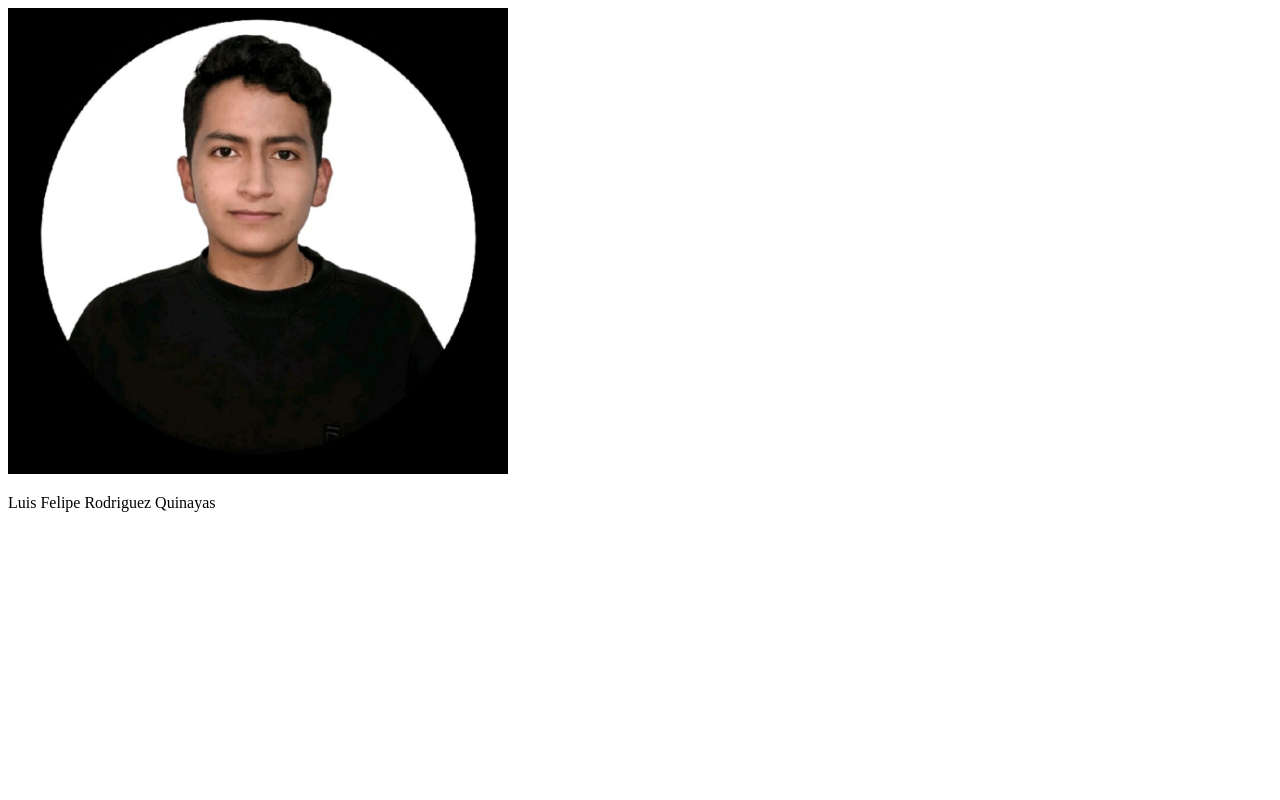
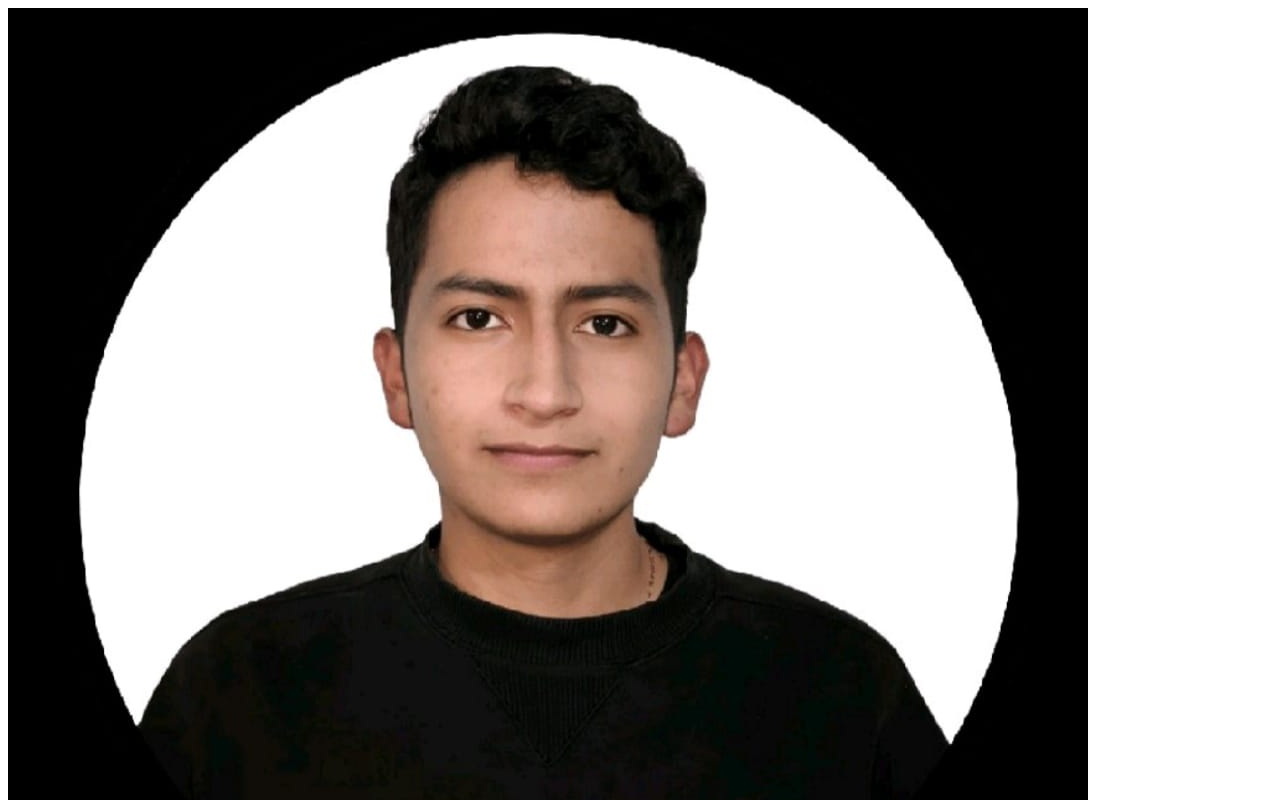
Before and after one commit to Rodluisfelipe/Bit00me, a plain HTML site: page docs/index.html in a window 1280 px wide. Shown: the top 800 px of the page. Drawn offline with Linux system fonts and the light colour scheme.

Commit message:
commit final

```diff
--- a/docs/index.html
+++ b/docs/index.html
@@ -6,7 +6,7 @@
     <title>Luis Felipe Rodriguez</title>
 </head>
 <body>
-    <img src="../fotoPerfil.jpg" alt="Foto de perfil de Luis Felipe Rodriguez" style="width: 500px;">
+    <img src="fotoPerfil.jpg" alt="Foto de perfil de Luis Felipe Rodriguez">
     <p>Luis Felipe Rodriguez Quinayas</p>
 </body>
 </html>
```
Also changed, not shown: docs/fotoPerfil.jpg (renamed from fotoPerfil.jpg).
